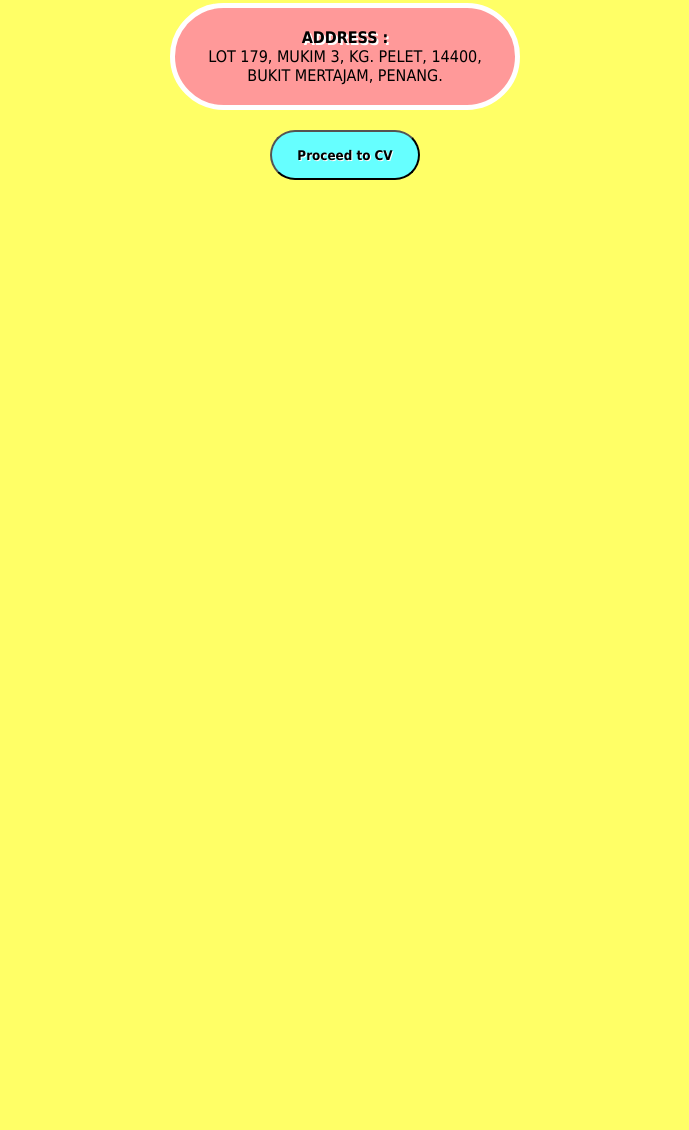
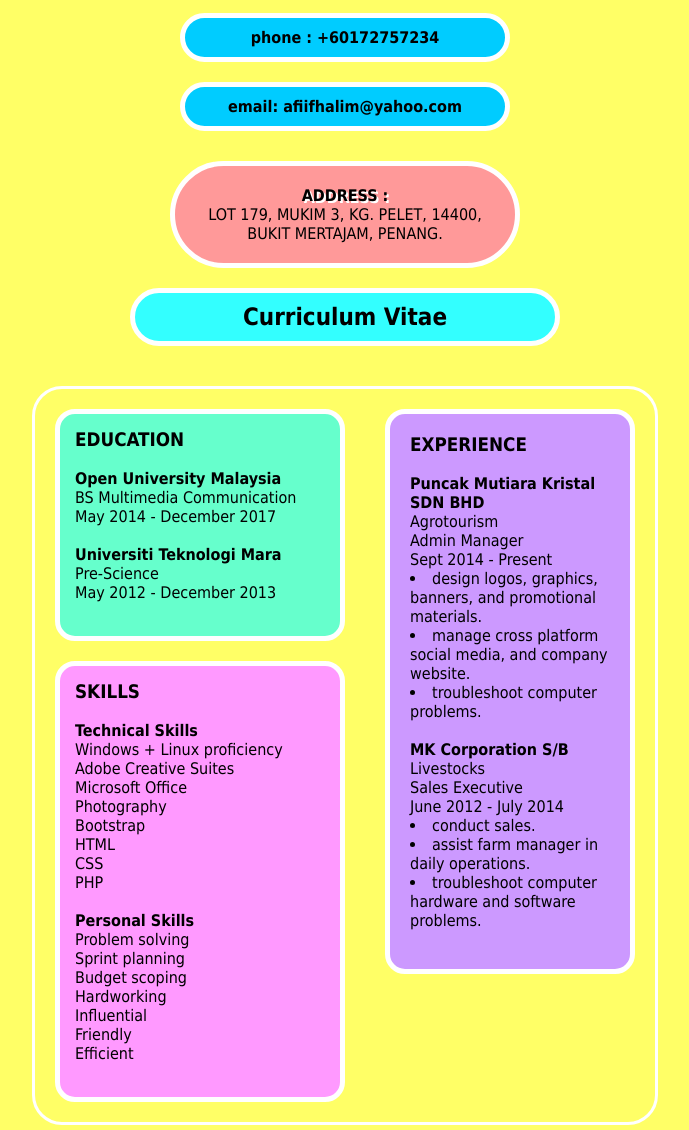
Before and after one commit to afiifhalim/sample, a plain HTML site: page index.html in a window 1280 px wide. Shown: the part 230-1360 px from the top of the page, without its empty margins (295-984 px from the left). Before the commit the page ends 800 px from the top, so only its background shows below. Drawn offline with Linux system fonts and the light colour scheme.

Commit message:
merge cv
merged cv into index

```diff
--- a/index.html
+++ b/index.html
@@ -51,16 +51,72 @@ body	{
 	background-color:rgba(255,153,153,1);
 }
 
-button {
-	width: 150px;
-	height: 50px;
-	margin:0px;
-	border-radius: 50px;
-	background-color: rgba(102,255,255,1);
-	font-weight:bold;
-	text-shadow: 1px 1px White;
+.header1	{
+	background-color:rgba(51,255,255,1);
+	border: solid thick White;
+	border-radius:50px;
+	width: 400px;
+	padding:10px;
+	margin: 20px;
 }
 
+.contacts	{
+	background-color:rgba(0,204,255,1);
+	height: auto;
+	width:300px;
+	border: solid thick White;
+	border-radius: 50px;
+	padding: 10px;
+	margin:10px;
+	display:inline-block;
+}
+
+.content	{
+	border-radius: 30px;
+	border:	3px White solid;
+	margin: 5px;
+	margin-top:20px;
+	padding:10px;
+	height: auto;
+	width:600px;
+	display:inline-block;
+}
+
+.left-col	{
+	border: solid thick White;
+	border-radius: 20px;
+	height:auto;
+	width:250px;
+	background-color: rgba(102,255,204,1);
+	padding:15px;
+	display:inline-block;
+	margin: 10px;
+	float:left;
+}
+
+.bottom-left-col	{
+	border: solid thick White;
+	border-radius: 20px;
+	height:auto;
+	width:250px;
+	float:left;
+	background-color: rgba(255,153,255,1);
+	padding:15px;
+	display:inline-block;
+	margin: 10px;
+}
+
+.right-col	{
+	display:inline-block;
+	border: thick solid White;
+	background-color:rgba(204,153,255,1);
+	border-radius: 20px;
+	height: auto;
+	width:200px;
+	padding:20px;
+	margin:10px;
+	float:right;
+}
 
 </style>
 
@@ -86,6 +142,20 @@ button {
 </div></div></div>
 
 <div align="center">
+<div class="contacts">
+<div align="center">
+<h4>phone : +60172757234</h4></div>
+</div>
+</div>
+
+<div align="center">
+<div class="contacts">
+<div align="center">
+<h4>email: afiifhalim@yahoo.com</h4></div>
+</div>
+</div>
+
+<div align="center">
 <div class="address">
 <div class="body-text" align="center">
     <p>ADDRESS	:</p>LOT 179, MUKIM 3, KG. PELET, 14400, BUKIT MERTAJAM, PENANG.
@@ -93,9 +163,80 @@ button {
 </div></div></div>
 
 <div align="center">
-<div class="proceed">
-<form action="/CV.html"><button type="button">Proceed to CV</button></form>
-</div></div>
+<div class="header1">
+<div align="center">
+<h2>Curriculum Vitae</h2></div>
+</div>
+</div>
+
+<div align="center">
+<div class="content">
+<div class="left-col">
+<div id="education" align="left"><h3>EDUCATION</h3><br />
+
+<h4>Open University Malaysia</h4>
+<p>BS Multimedia Communication</p>
+<p>May 2014 - December 2017</p><br />
+<h4>Universiti Teknologi Mara</h4>
+<p>Pre-Science</p>
+<p>May 2012 - December 2013</p>
+</div>
+<br />
+
+</div>
+
+<div class="right-col">
+<div id="experience" align="left">
+<h3>EXPERIENCE</h3><br />
+
+<h4>Puncak Mutiara Kristal SDN BHD</h4>
+<p>Agrotourism</p>
+<p>Admin Manager</p>
+<p>Sept 2014 - Present</p>
+<li>design logos, graphics, banners, and promotional materials.</li>
+<li>manage cross platform social media, and company website.</li>
+<li>troubleshoot computer problems.</li><br />
+
+<h4>MK Corporation S/B</h4>
+<p>Livestocks</p>
+<p>Sales Executive</p>
+<p>June 2012 - July 2014</p>
+<li>conduct sales.</li>
+<li>assist farm manager in daily operations.</li>
+<li>troubleshoot computer hardware and software problems.</li><br />
+
+</div>
+</div>
+
+<div class="bottom-left-col" align="left">
+<h3>SKILLS</h3>
+<br />
+<h4>Technical Skills</h4>
+<p>Windows + Linux proficiency</p>
+<p>Adobe Creative Suites</p>
+<p>Microsoft Office</p>
+<p>Photography</p>
+<p>Bootstrap</p>
+<p>HTML</p>
+<p>CSS</p>
+<p>PHP</p>
+<br />
+
+
+
+<h4 align="left">Personal Skills</h4>
+<p>Problem solving</p>
+<p>Sprint planning</p>
+<p>Budget scoping</p>
+<p>Hardworking</p>
+<p>Influential</p>
+<p>Friendly</p>
+<p>Efficient</p><br />
+
+</div>
+</div>
+</div>
+
 
 </body>
 </html>
```
